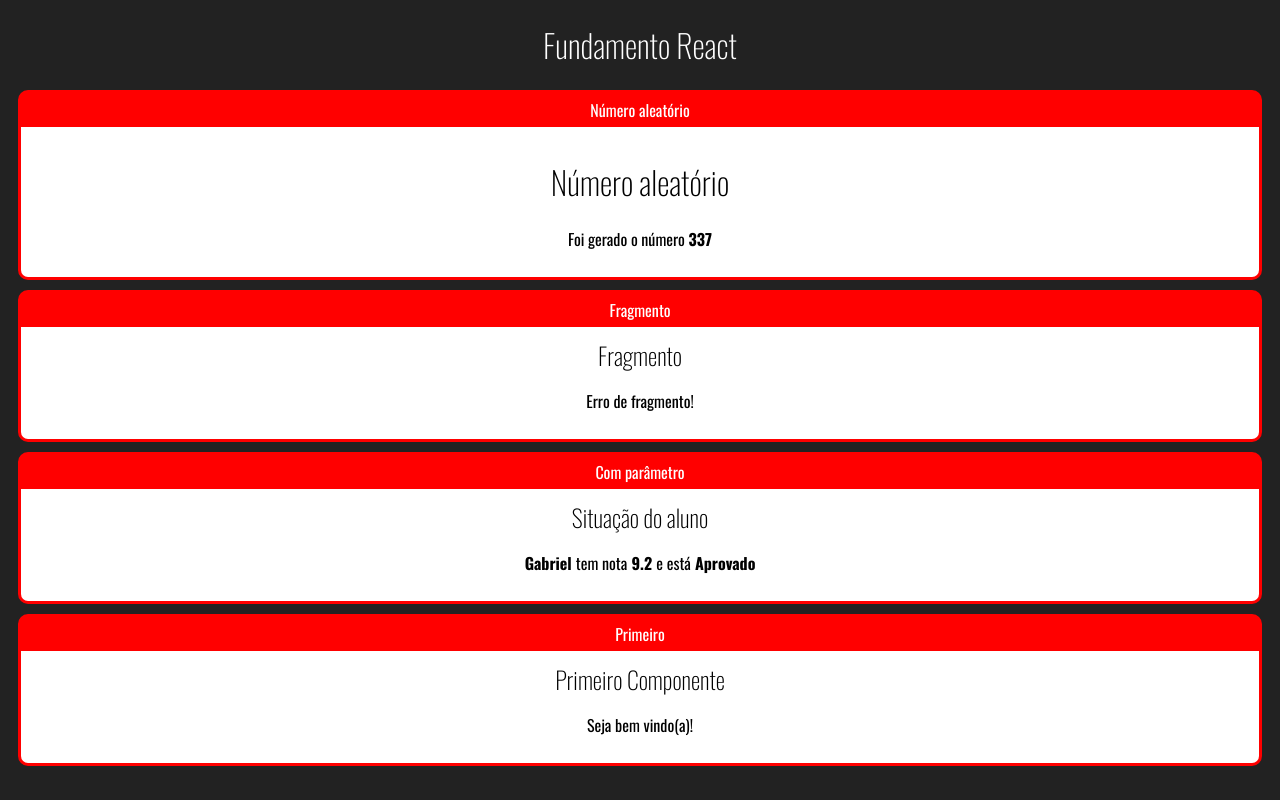
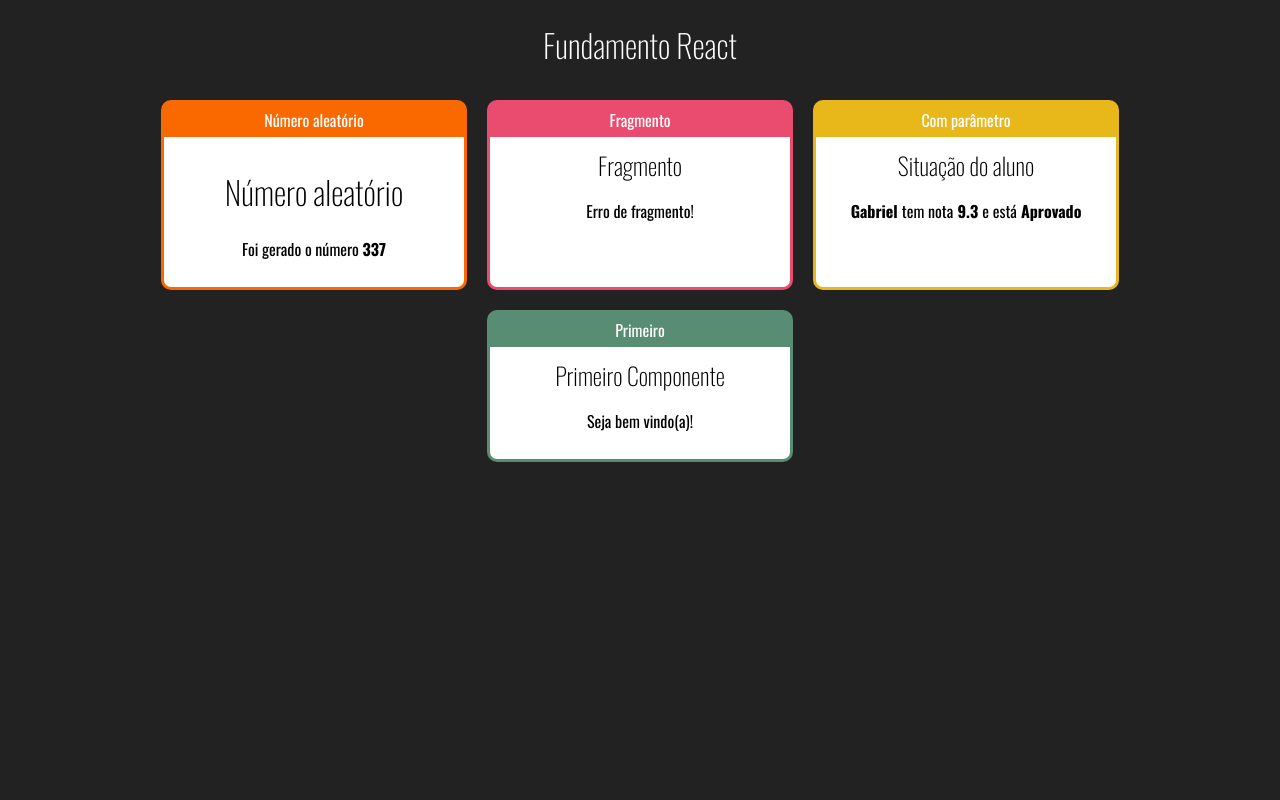
Before and after one commit to martinezmn/fundamentos-react, a React (Create React App) app: page / in a window 1280 px wide. Built offline with nearby package versions, Linux system fonts and the light colour scheme.

Commit message:
style cards

```diff
--- a/src/App.jsx
+++ b/src/App.jsx
@@ -1,4 +1,5 @@
 import React from "react"
+import './app.css'
 
 import Primeiro from "./components/basicos/Primeiro"
 import ComParametro from "./components/basicos/ComParametro"
@@ -7,25 +8,27 @@
 import Card from "./components/layout/Card"
 
 export default props =>
-    <div id="app">
+    <div className="app">
         <h1>Fundamento React</h1>
-        <Card titulo="Número aleatório">
+
+        <div className="cards">
+            <Card titulo="Número aleatório" color="#FA6900">
                 <Aleatorio min={500} max={100} />
             </Card>
 
-        <Card titulo="Fragmento">
+            <Card titulo="Fragmento" color="#E94C6F">
                 <Fragmento />
             </Card>
 
-        <Card titulo="Com parâmetro">
+            <Card titulo="Com parâmetro" color="#E8B71A">
                 <ComParametro
                     titulo="Situação do aluno"
                     aluno="Gabriel"
-                nota={9.2} />
+                    nota={9.3} />
             </Card>
 
-        <Card titulo="Primeiro">
+            <Card titulo="Primeiro" color="#588C73">
                 <Primeiro></Primeiro>
             </Card>
-
         </div>
+    </div>
--- /dev/null
+++ b/src/app.css
@@ -0,0 +1,5 @@
+.app .cards {
+    display: flex;
+    justify-content: center;
+    flex-wrap: wrap;
+}
--- a/src/components/layout/Card.css
+++ b/src/components/layout/Card.css
@@ -1,9 +1,12 @@
 .card {
-    background-color: red;
     border-radius: 10px;
     overflow: hidden;
-    border: 3px solid red;
+    border: 3px solid;
     margin: 10px;
+
+    display: flex;
+    flex-direction: column;
+    min-width: 300px;
 }
 
 .card .title {
@@ -13,6 +16,7 @@
 }
 
 .card .content {
+    flex-grow: 1;
     background-color: #fff;
     color: #000;
     padding: 10px;
--- a/src/components/layout/Card.jsx
+++ b/src/components/layout/Card.jsx
@@ -2,9 +2,15 @@
 import React from "react"
 
 export default props => {
-    const { titulo } = props
+    const {titulo, color} = props
+
+    const cardStyle = {
+        backgroundColor: color || '#F00',
+        borderColor: color || '#F00'
+    }
+
     return (
-        <div className="card">
+        <div className="card" style={cardStyle}>
             <div className="title">{titulo}</div>
             <div className="content">
                 {props.children}
```
Lines whose indentation alone changed are shown as unchanged.
